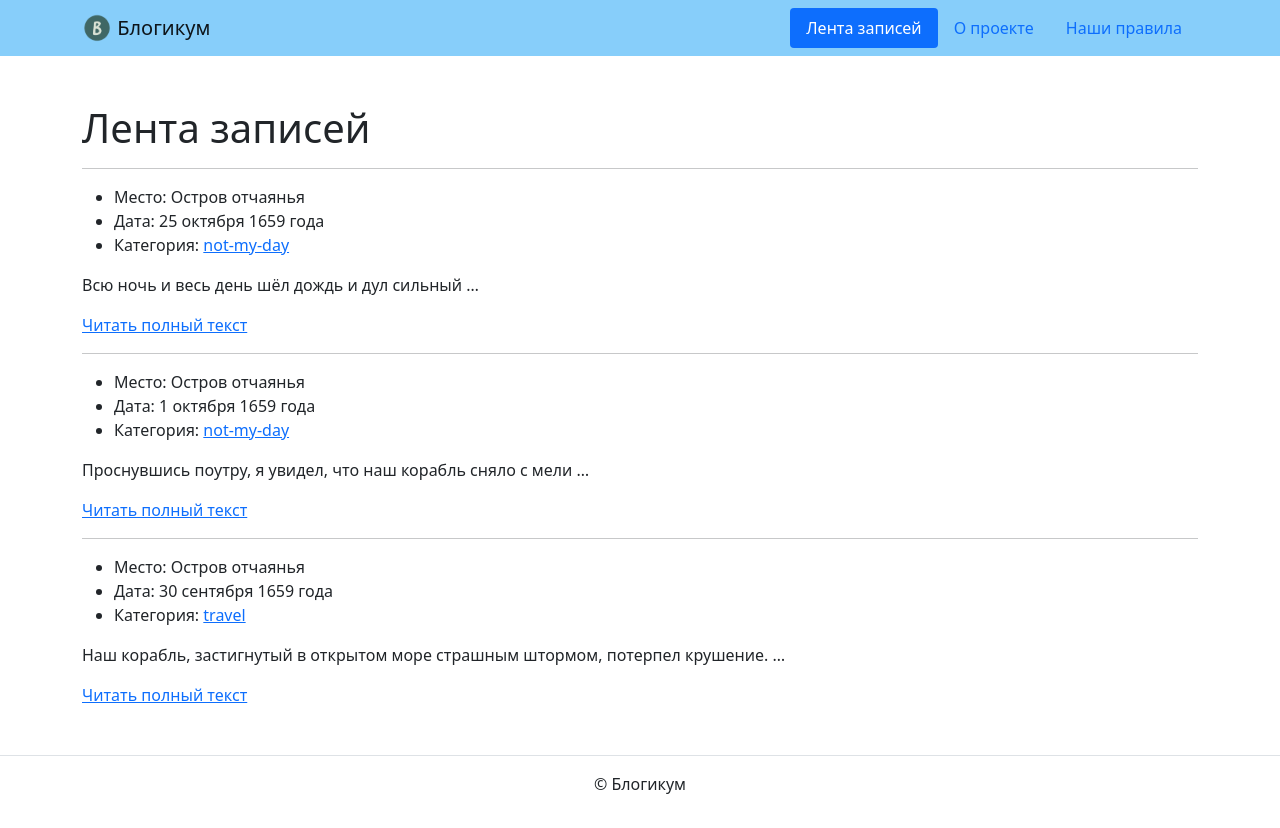
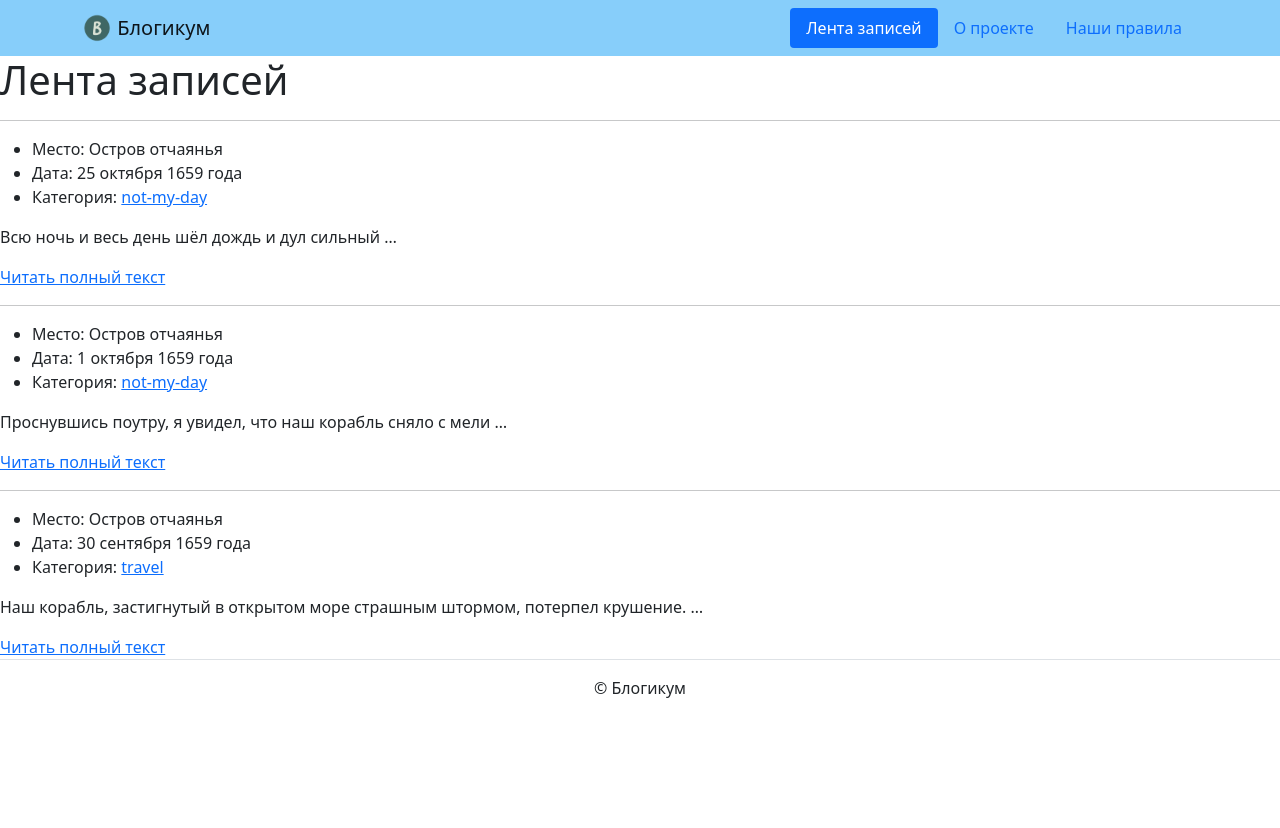
Before and after one commit to Anton-Babaev/django_sprint1, a Django app: page / in a window 1280 px wide. After the commit the page ends 698 px from the top, so only its background shows below. Run offline with Django 3.2, Linux system fonts and the light colour scheme; some libraries are stand-ins or nearby versions.

Commit message:
Update index.html

```diff
--- a/blogicum/templates/blog/index.html
+++ b/blogicum/templates/blog/index.html
@@ -2,7 +2,6 @@
 {% extends "base.html" %}
 {% block title %}Лента записей{% endblock title %}
 {% block content %}
-  <div class="container py-5">
     <h1>Лента записей </h1>
     {% for post in posts %}
     <hr>
```
